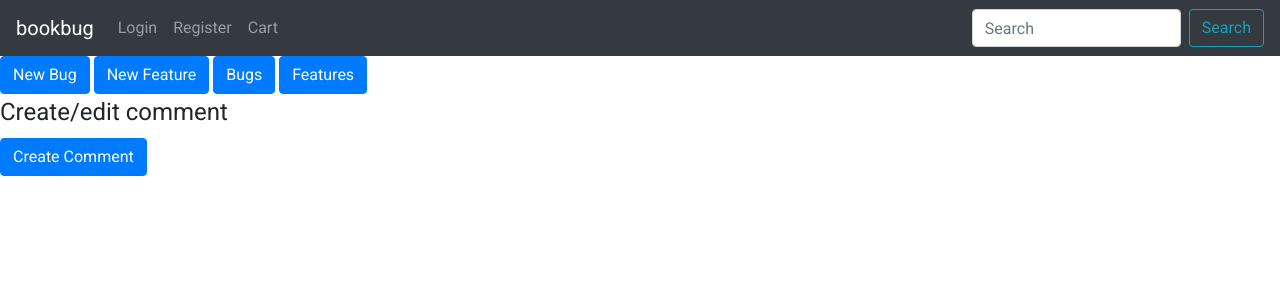
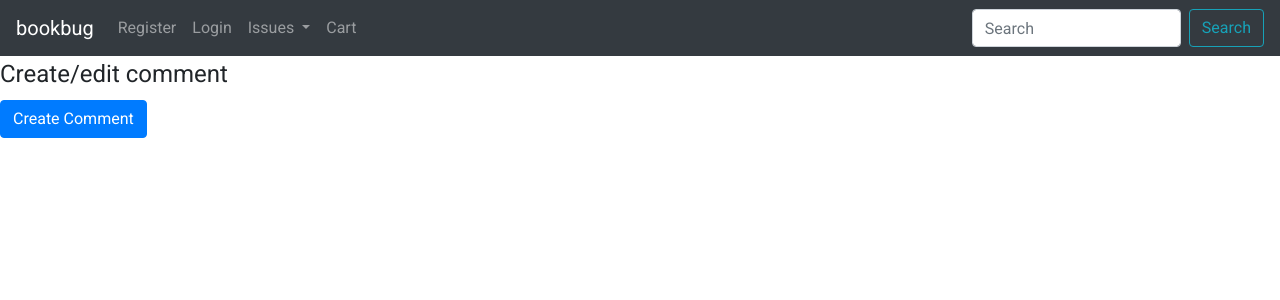
Before and after one commit to edgar183/issue_tracker, a Django app: template issues/templates/bugcommentform.html in a window 1280 px wide. Shown: the top 300 px of the page. Run offline with Django 3.2, Linux system fonts and the light colour scheme; the template is opened without the code that fills it, so the values that code supplies are empty; some libraries are stand-ins or nearby versions.

Commit message:
add dropdown optinn to nav bar for new issue and view issues

```diff
--- a/templates/base.html
+++ b/templates/base.html
@@ -1,23 +1,27 @@
 {% load static %}
 <!DOCTYPE html>
 <html lang="en">
+
 <head>
   <meta charset="UTF-8">
   <meta name="viewport" content="width=device-width, initial-scale=1.0">
   <meta http-equiv="X-UA-Compatible" content="ie=edge">
   <!-- Bootstrap CSS -->
-    <link rel="stylesheet" href="https://stackpath.bootstrapcdn.com/bootstrap/4.3.1/css/bootstrap.min.css" integrity="sha384-ggOyR0iXCbMQv3Xipma34MD+dH/1fQ784/j6cY/iJTQUOhcWr7x9JvoRxT2MZw1T" crossorigin="anonymous">
+  <link rel="stylesheet" href="https://stackpath.bootstrapcdn.com/bootstrap/4.3.1/css/bootstrap.min.css"
+    integrity="sha384-ggOyR0iXCbMQv3Xipma34MD+dH/1fQ784/j6cY/iJTQUOhcWr7x9JvoRxT2MZw1T" crossorigin="anonymous">
   <link rel="stylesheet" href="https://use.fontawesome.com/releases/v5.0.8/css/all.css">
   <!-- Custom style files -->
   <link rel="stylesheet" href="{% static 'css/custom.css' %}" type="text/css" />
-    <link rel="icon" href="{% static '/image/favison_issue.png' %}" type="image/png"/>
+  <link rel="icon" href="{% static '/image/favison_issue.png' %}" type="image/png" />
   <title>Issue Tracker</title>
 </head>
+
 <body>
   <!-- bootstrap navbar -->
   <nav class="navbar navbar-expand-lg navbar-dark bg-dark">
     <a class="navbar-brand" href="{% url 'index' %}">bookbug</a>
-  <button class="navbar-toggler" type="button" data-toggle="collapse" data-target="#navbarSupportedContent" aria-controls="navbarSupportedContent" aria-expanded="false" aria-label="Toggle navigation">
+    <button class="navbar-toggler" type="button" data-toggle="collapse" data-target="#navbarSupportedContent"
+      aria-controls="navbarSupportedContent" aria-expanded="false" aria-label="Toggle navigation">
       <span class="navbar-toggler-icon"></span>
     </button>
 
@@ -30,14 +34,34 @@
         <li class="nav-item">
           <a class="nav-link" href="{% url 'logout' %}">Logout</a>
         </li>
+        <li class="nav-item dropdown">
+          <a class="nav-link dropdown-toggle" href="#" id="navbarDropdown" role="button" data-toggle="dropdown"
+            aria-haspopup="true" aria-expanded="false">
+            New
+          </a>
+          <div class="dropdown-menu" aria-labelledby="navbarDropdown">
+            <a class="dropdown-item" href="{% url 'new_bug' %}">Bug</a>
+            <a class="dropdown-item" href="{% url 'new_feature' %}">Feature</a>
+          </div>
+        </li>
         {%  else %}
+        <li class="nav-item">
+          <a class="nav-link " href="{% url 'register' %}">Register</a>
+        </li>
         <li class="nav-item">
           <a class="nav-link" href="{% url 'login' %}">Login</a>
         </li>
-      <li class="nav-item">
-        <a class="nav-link " href="{% url 'register' %}">Register</a>
+        {% endif %}
+        <li class="nav-item dropdown">
+          <a class="nav-link dropdown-toggle" href="#" id="navbarDropdown" role="button" data-toggle="dropdown"
+            aria-haspopup="true" aria-expanded="false">
+            Issues
+          </a>
+          <div class="dropdown-menu" aria-labelledby="navbarDropdown">
+            <a class="dropdown-item" href="{% url 'bugs' %}">Bugs</a>
+            <a class="dropdown-item" href="{% url 'features' %}">Features</a>
+          </div>
         </li>
-      {% endif %}
         <li class="nav-item">
           <a class="nav-link" href="#">Cart</a>
         </li>
@@ -57,16 +81,19 @@
     </div>
   </div>
   {% endif %}
-    <a class="btn btn-primary" href="{% url 'new_bug' %}" role="button">New Bug</a>
-    <a class="btn btn-primary" href="{% url 'new_feature' %}" role="button">New Feature</a>
-    <a class="btn btn-primary" href="{% url 'bugs' %}" role="button">Bugs</a>
-    <a class="btn btn-primary" href="{% url 'features' %}" role="button">Features</a>
   {% block content %}
   {% endblock %}
   <!-- JS script links -->
-<script src="https://code.jquery.com/jquery-3.3.1.slim.min.js" integrity="sha384-q8i/X+965DzO0rT7abK41JStQIAqVgRVzpbzo5smXKp4YfRvH+8abtTE1Pi6jizo" crossorigin="anonymous"></script>
-<script src="https://cdnjs.cloudflare.com/ajax/libs/popper.js/1.14.7/umd/popper.min.js" integrity="sha384-UO2eT0CpHqdSJQ6hJty5KVphtPhzWj9WO1clHTMGa3JDZwrnQq4sF86dIHNDz0W1" crossorigin="anonymous"></script>
-<script src="https://stackpath.bootstrapcdn.com/bootstrap/4.3.1/js/bootstrap.min.js" integrity="sha384-JjSmVgyd0p3pXB1rRibZUAYoIIy6OrQ6VrjIEaFf/nJGzIxFDsf4x0xIM+B07jRM" crossorigin="anonymous"></script>
+  <script src="https://code.jquery.com/jquery-3.3.1.slim.min.js"
+    integrity="sha384-q8i/X+965DzO0rT7abK41JStQIAqVgRVzpbzo5smXKp4YfRvH+8abtTE1Pi6jizo"
+    crossorigin="anonymous"></script>
+  <script src="https://cdnjs.cloudflare.com/ajax/libs/popper.js/1.14.7/umd/popper.min.js"
+    integrity="sha384-UO2eT0CpHqdSJQ6hJty5KVphtPhzWj9WO1clHTMGa3JDZwrnQq4sF86dIHNDz0W1"
+    crossorigin="anonymous"></script>
+  <script src="https://stackpath.bootstrapcdn.com/bootstrap/4.3.1/js/bootstrap.min.js"
+    integrity="sha384-JjSmVgyd0p3pXB1rRibZUAYoIIy6OrQ6VrjIEaFf/nJGzIxFDsf4x0xIM+B07jRM"
+    crossorigin="anonymous"></script>
   <script src="https://cdnjs.cloudflare.com/ajax/libs/jquery/3.2.1/jquery.min.js"></script>
 </body>
+
 </html>
```
Lines whose indentation alone changed are shown as unchanged.
